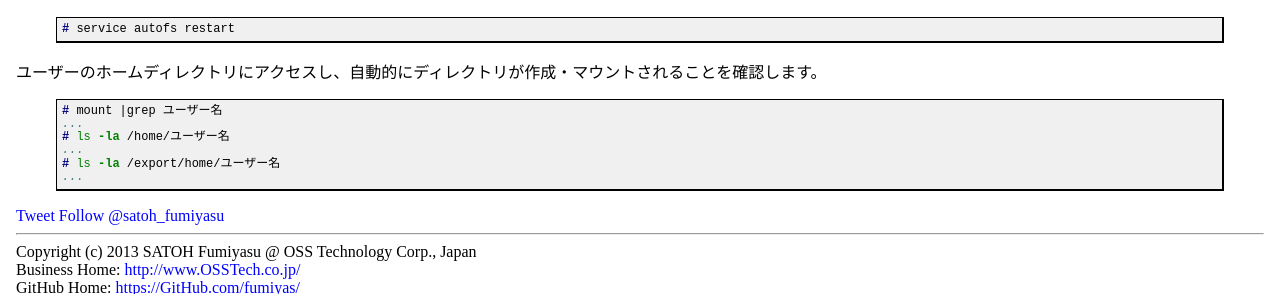
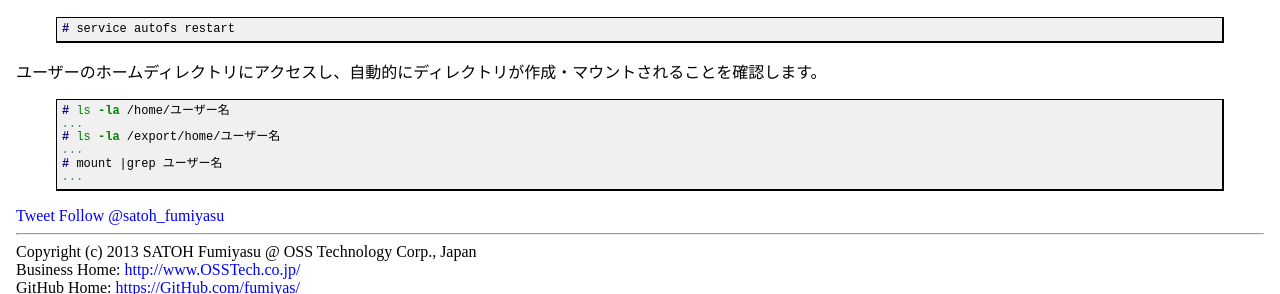
Before and after one commit to fumiyas/fumiyas.github.io, a Jekyll site: the page built from linux/autofs.md, in a window 1280 px wide. Shown: the part 1379-1673 px from the top of the page. Built offline with Jekyll 4.4.1, drawn with Linux system fonts in a browser that asks for light colours; Markdown is read by kramdown in place of the engine named in the settings; comment, search, counter and statistics services are not loaded.

```diff
--- a/linux/autofs.md
+++ b/linux/autofs.md
@@ -103,10 +103,10 @@ autofs サービスを再起動して `/etc/auto.master` の設定変更を反
 ユーザーのホームディレクトリにアクセスし、自動的にディレクトリが作成・マウントされることを確認します。
 
 {% highlight console %}
-# mount |grep ユーザー名
-...
 # ls -la /home/ユーザー名
 ...
 # ls -la /export/home/ユーザー名
 ...
+# mount |grep ユーザー名
+...
 {% endhighlight %}
```
